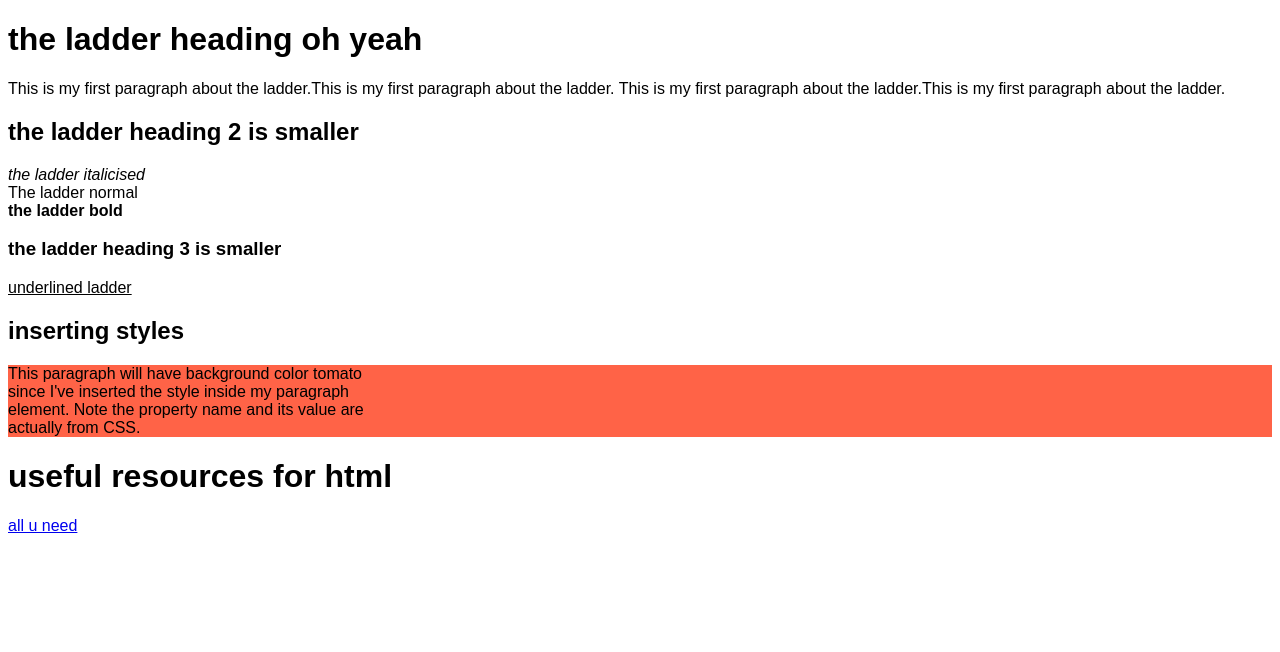
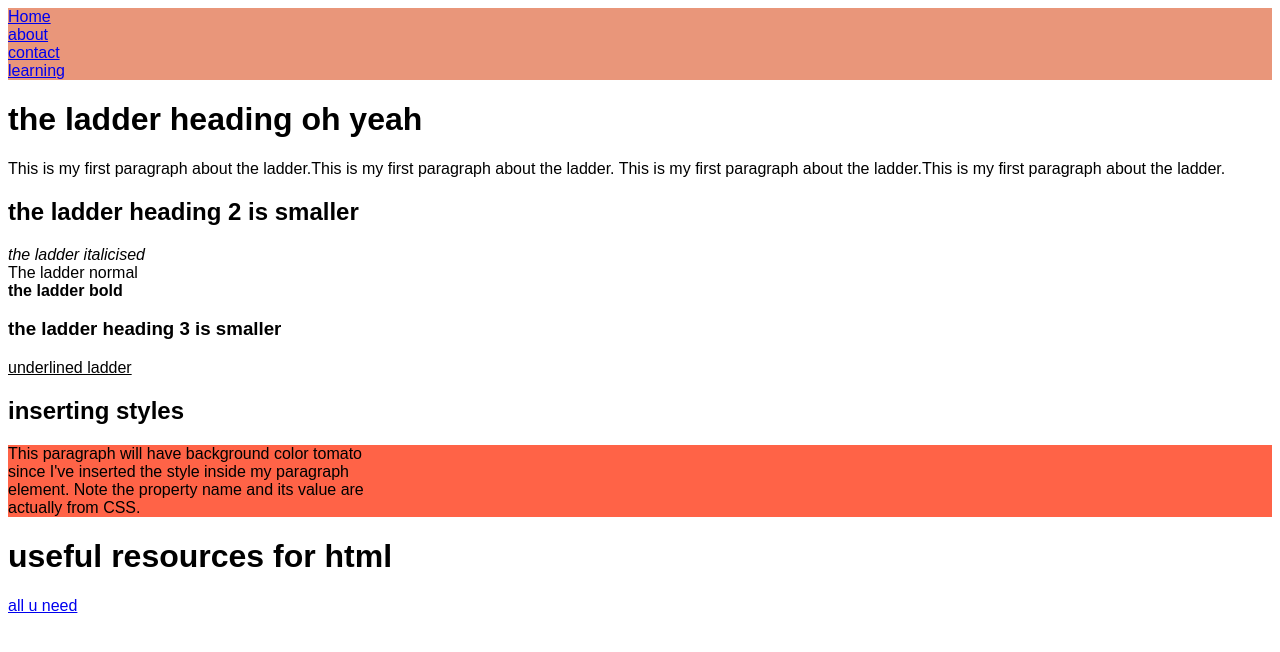
Before and after one commit to ryanhenryhull/theladder, a plain HTML site: page about.html in a window 1280 px wide. Drawn offline with Linux system fonts and the light colour scheme.

Commit message:
Added first css style elements to nav bar and learned how to link css into the htmls

```diff
--- a/about.html
+++ b/about.html
@@ -4,21 +4,36 @@
     <title>The Ladder</title>
     <meta charset = "utf-8">
     <meta name="viewport" content="width=device-width, initial-scale=1">
-    <style>
-        /* css comment. intellij didnt process css so switched over to VSCode */
+
+    <!-- This section deals with our css-->
+    <style> /* this opens a css section. Note for most large css sections, its best to create a separate css file */
+        /* css comment */
         body {
             font-family: Arial, Helvetica, sans-serif; /* the first is prioritized but some systems may not be able, then then next is used */
         }
     </style>
+
+    <!-- linking in the css files that will be needed-->
+     <link rel="stylesheet", href="css/nav.css"> <!-- for nav bar -->
+
 </head>
 
 <body>
+    <nav>
+        <ul> <!-- Nav bar -->
+            <li><a href="index.html">Home</a></li>
+            <li><a href="about.html">about</a></li>
+            <li><a href="contact.html">contact</a></li>
+            <li><a href="learning.html">learning</a></li>
+        </ul>
+    </nav>
+
     <h1> the ladder heading oh yeah</h1>
     <p> This is my first paragraph about the ladder.This is my first paragraph about the ladder.
         This is my first paragraph about the ladder.This is my first paragraph about the ladder.
     </p>
 
-    <h2> the ladder heading 2 is smaller</h2>
+    <h2> the ladder heading 2 is smaller </h2>
     <i>the ladder italicised</i>
     <br>
     The ladder normal
--- /dev/null
+++ b/css/nav.css
@@ -0,0 +1,9 @@
+nav{
+    background-color:darksalmon
+}
+
+ul {
+  list-style-type: none;
+  margin: 0;
+  padding: 0;
+}
--- a/ryanworklog.csv
+++ b/ryanworklog.csv
@@ -3,3 +3,4 @@ ddmmyyyy,tasks_completed,minutes_spent
 08092025, 1. Learning basic HTML page setup and sytax on about.html. 2. Failing to get CSS support on intelliJ for the style section so downloaded VScode., 55
 08092025, 1. Working from VScode for the first time to work CSS and JS. 2. Learning more HTMl elements attributes and styles., 30
 11092025, 1. adding nav bar and understanding how the pages will be linked., 15
+11092025, 1. adding first css style elements and how to link them in to the html, 15
```
Also changed, not shown: contact.html (+7 -1 lines), index.html (+6 -3 lines), learning.html (+3 -1 lines).
